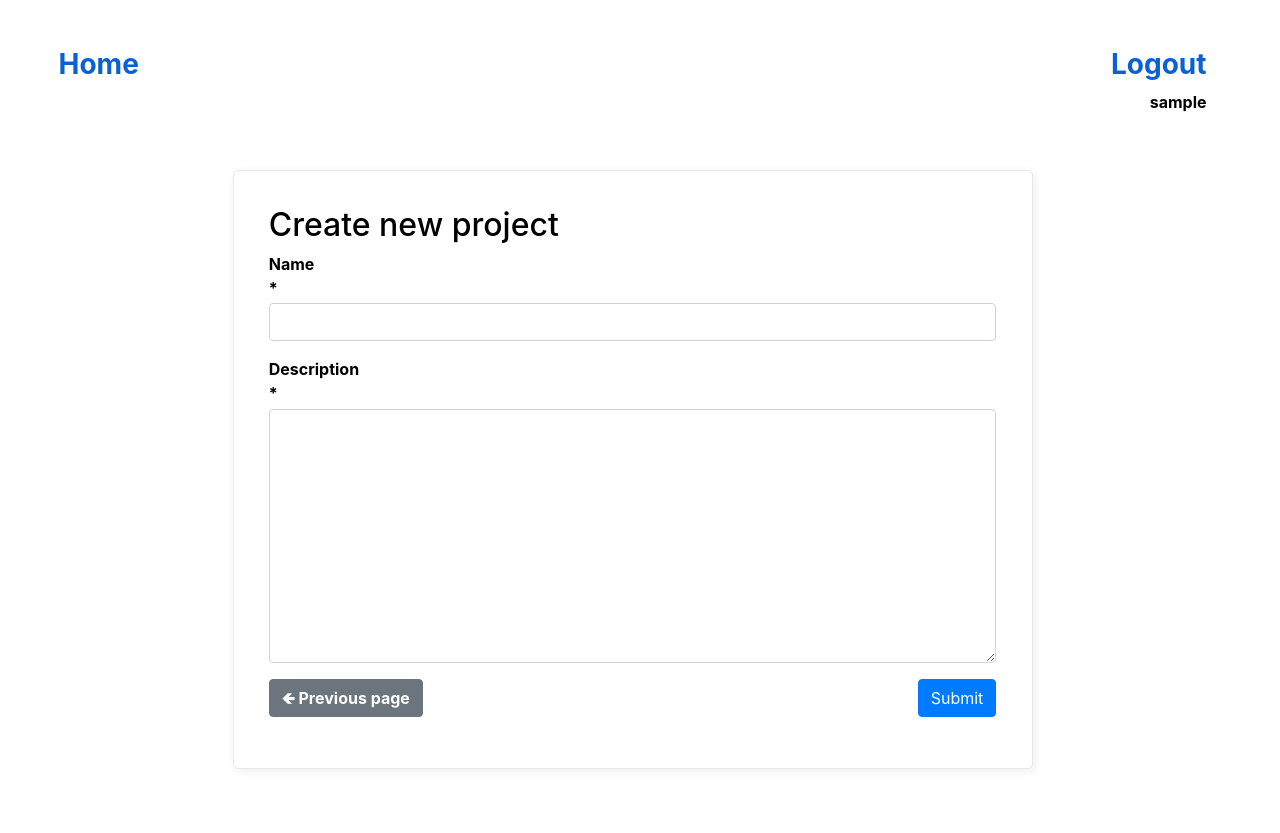
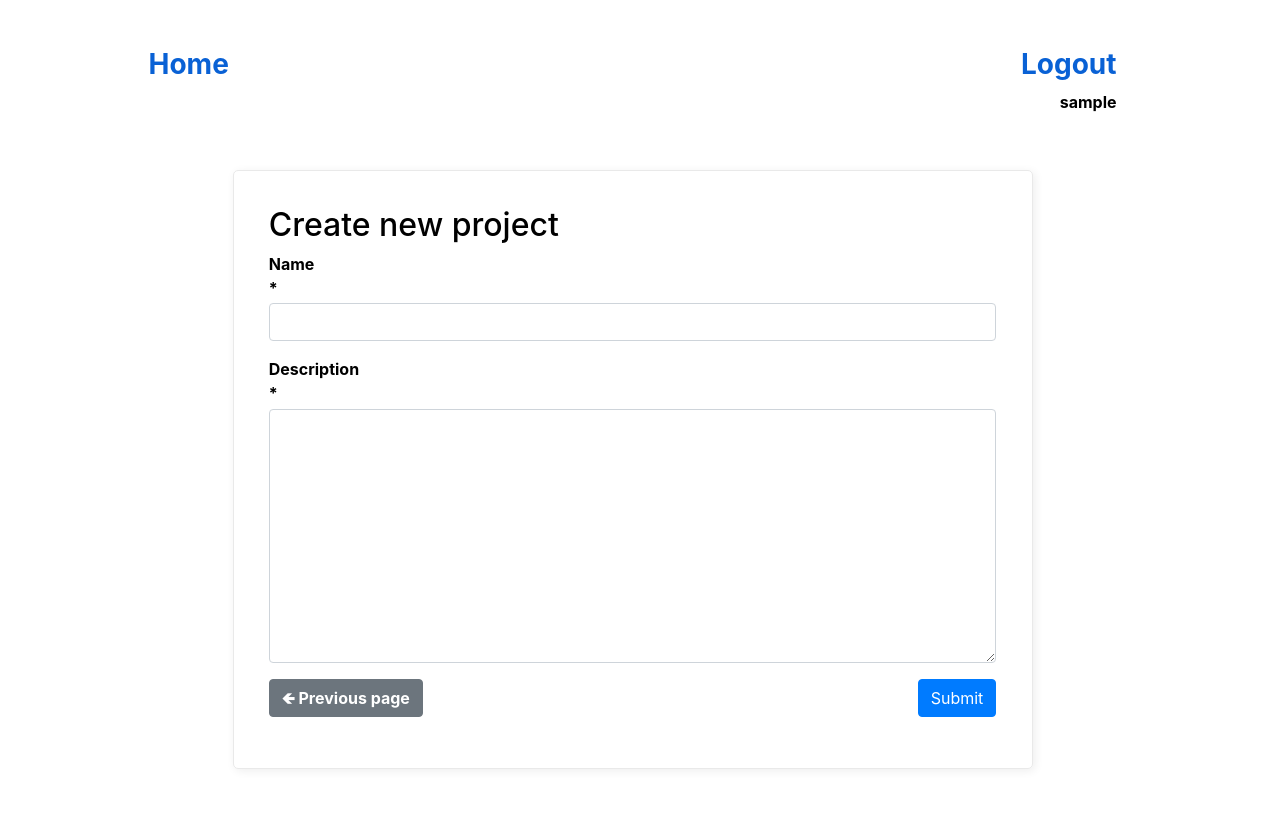
Before and after one commit to lilarin/TaskManager-App, a Django app: page /projects/create/ in a window 1280 px wide. Run offline with Django 5.2, Linux system fonts and the light colour scheme; the visitor is signed in with stand-in values (Sample User, id 1); some libraries are stand-ins or nearby versions.

Commit message:
Fix test_views.py and pages width edition

```diff
--- a/static/css/styles.css
+++ b/static/css/styles.css
@@ -13,7 +13,7 @@
     --color-text: #000;
     --color-text-secondary: #969696;
     --font-family: -apple-system, BlinkMacSystemFont, "Segoe UI", Roboto, Oxygen-Sans, Ubuntu, Cantarell, "Helvetica Neue", sans-serif;
-    --hover-brightness: 1.2;
+    --hover-brightness: 1.3;
     --justify-important: center;
     --justify-normal: left;
     --line-height: 1.5;
@@ -21,7 +21,7 @@
     --width-register: 355px;
     --width-card-wide: 800px;
     --width-comment: 980px;
-    --width-content: 1180px;
+    --width-content: 1000px;
     --pagination-width: 160px;
     --login-padding: 160px;
     --register-padding: 100px;
```
Also changed, not shown: tests/test_views.py (+3 -1 lines).
